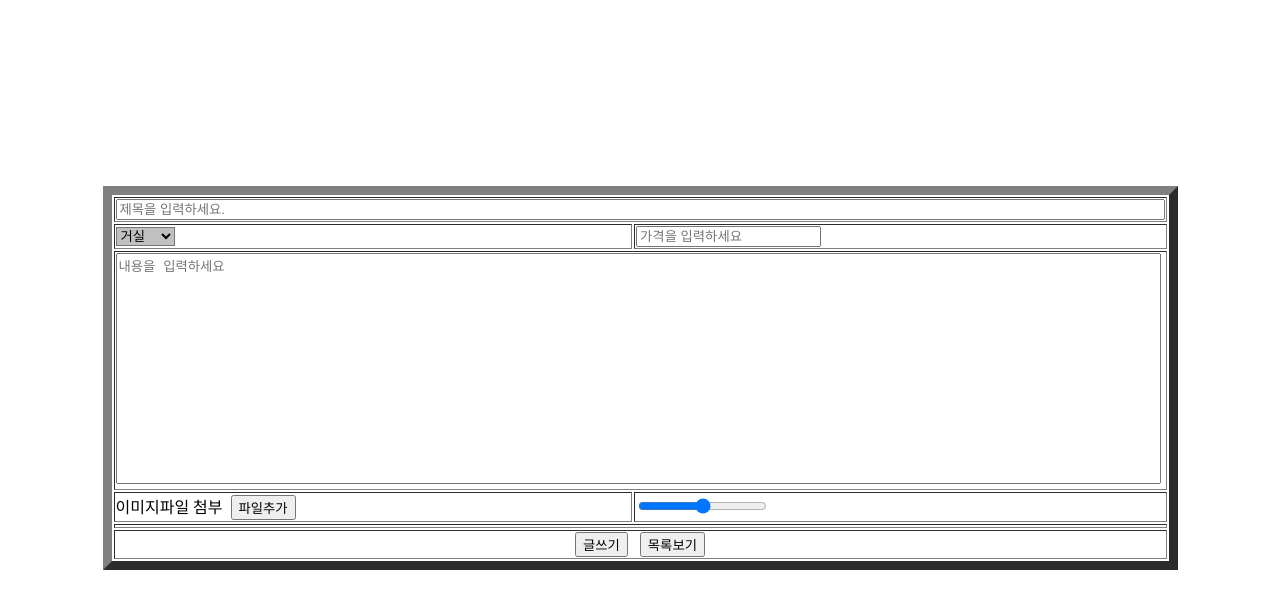
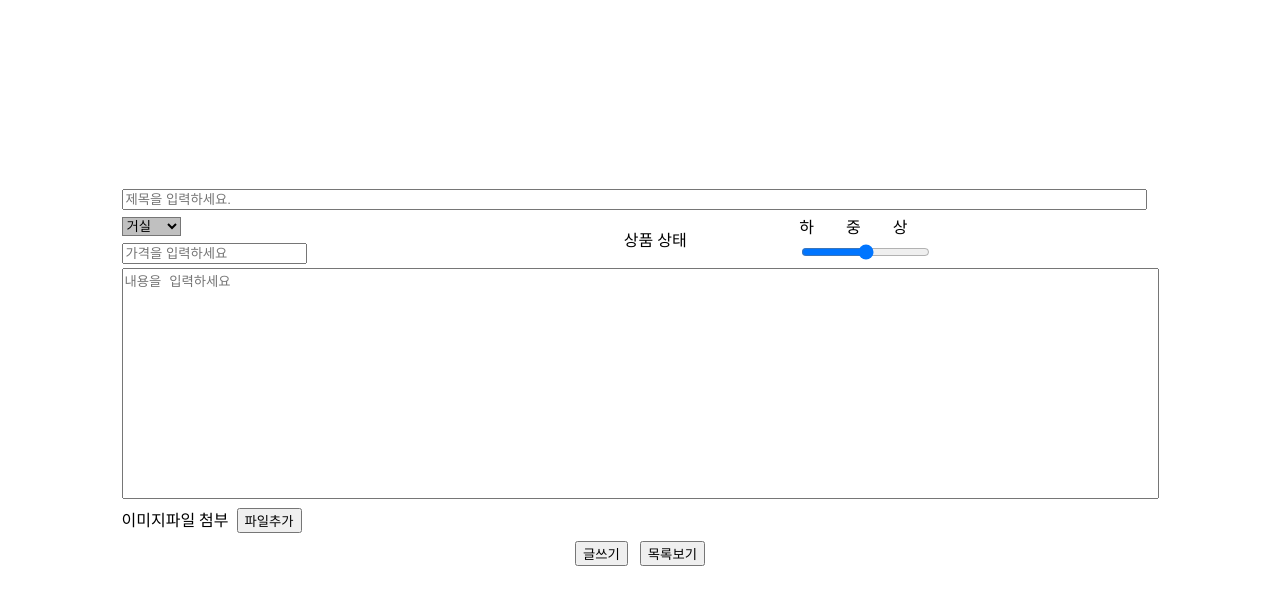
Before and after one commit to dhdhk/secondor, a Java web app: page /write/writeForm.do in a window 1280 px wide. Shown: the top 609 px of the page. Run offline with Spring Boot 4, a stand-in JSP engine, Linux system fonts and the light colour scheme.

Commit message:
ㅇㅇㅇㅇ

```diff
--- a/secondProject/src/main/webapp/WEB-INF/views/write/writeForm.jsp
+++ b/secondProject/src/main/webapp/WEB-INF/views/write/writeForm.jsp
@@ -16,9 +16,9 @@
   <form name="write" method="post" action="${contextPath }/board/addNewArticle.do">
   	<br>
   	<br><br><br><br><br>
-  	<table align="center" border="9">
+  	<table align="center" >
   		<tr>
-  			<td colspan="4"><input type="text" id="title" placeholder="제목을 입력하세요." size="128" maxlength="15"></td>
+  			<td colspan="4"><input type="text" id="title" placeholder="제목을 입력하세요." size="125" maxlength="15"></td>
 
   		</tr>
   		<tr>
@@ -32,17 +32,29 @@
   					<option value="etc">기타</option>
   				</select>
   			</td>
+  			<td rowspan="2">
+  				상품 상태
+  			</td>
+  			<td>
+  				하&nbsp;&nbsp;&nbsp;&nbsp;&nbsp;&nbsp;&nbsp;&nbsp;중&nbsp;&nbsp;&nbsp;&nbsp;&nbsp;&nbsp;&nbsp;&nbsp;상
+  			</td>
+  		</tr>
+  		<tr>
   			<td colspan="2">
   				<input type="text" id="pr_price"  placeholder="가격을 입력하세요" >
   			</td>
+  			<td>
+  				<input type="range" id="pr_condition" min="1" max="3">
+  			</td>
+
   		</tr>
   		<tr>
-  			<td colspan="4" ><textarea rows="15" cols="128" maxlength="4000" name="content" placeholder="내용을 입력하세요" style="resize: none;"></textarea></td>
+  			<td colspan="4" ><textarea rows="15" cols="127.9" maxlength="4000" name="content" placeholder="내용을 입력하세요" style="resize: none;"></textarea></td>
   		</tr>
   		<tr>
   			<td align="left" colspan="2" >이미지파일 첨부 &nbsp;<input type="button" value="파일추가" onclick="fn_addFile()"></td>
   			<td>
-  				<input type="range" >
+
   			</td>
   		</tr>
   		<tr>
```
